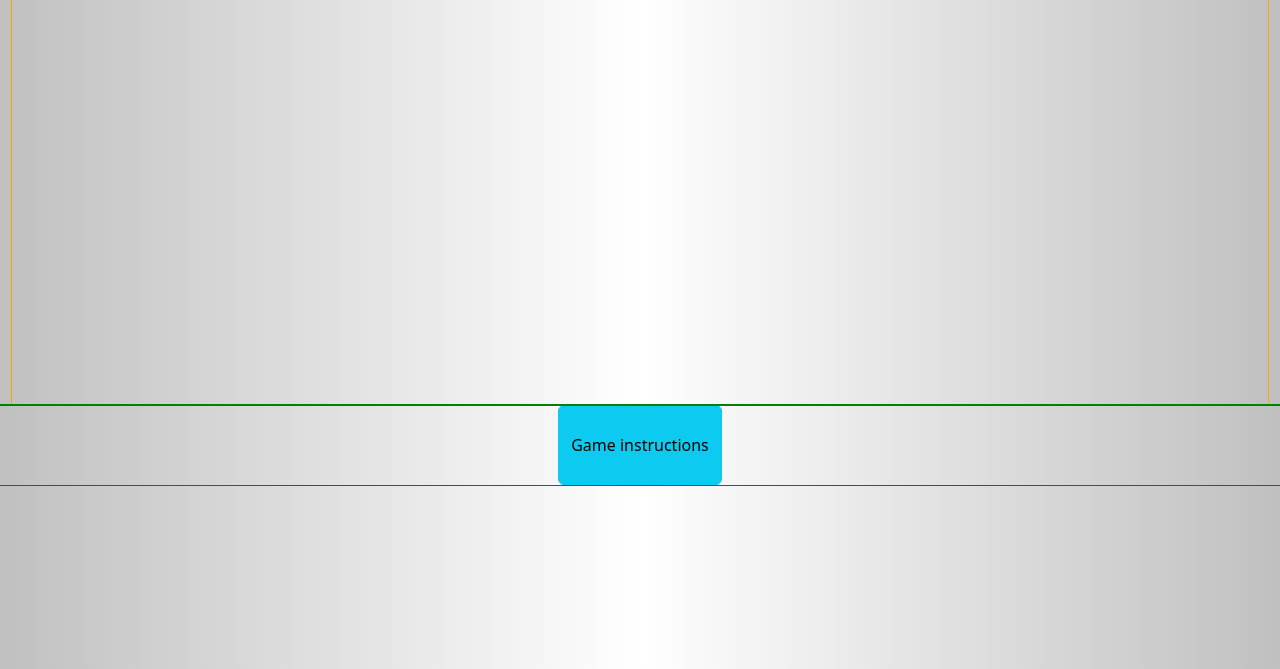
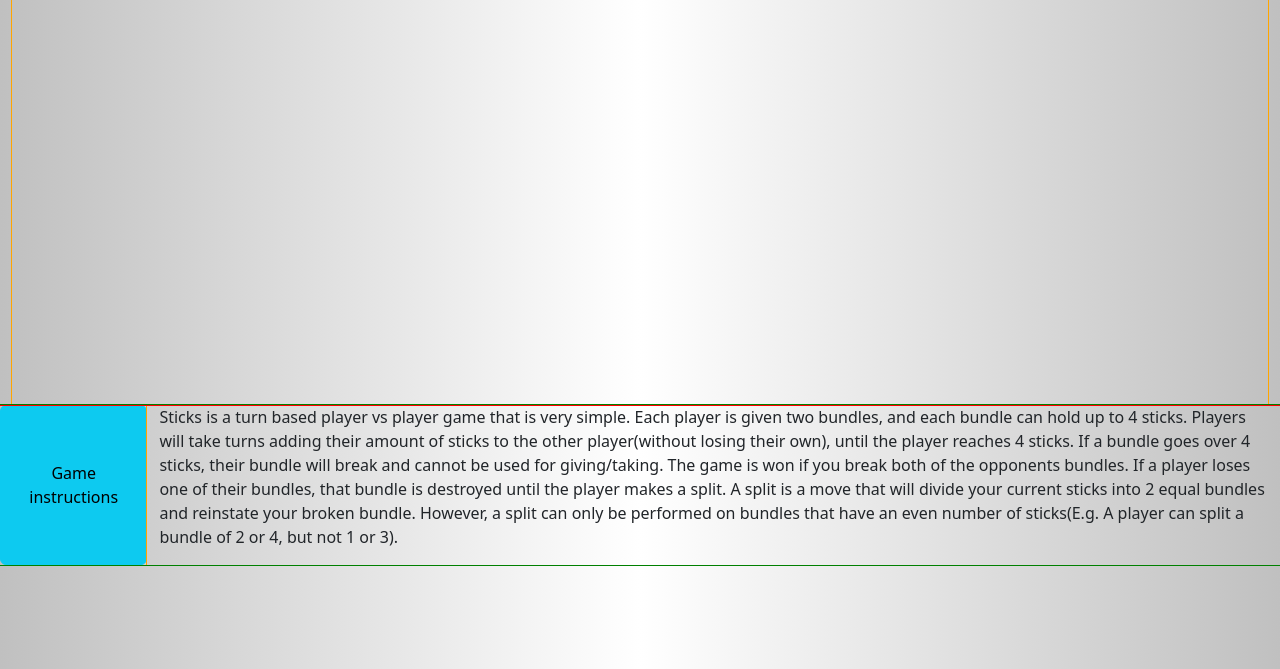
Before and after one commit to TheQueepingHour/Browser-Game, a plain HTML site: page index.html in a window 1280 px wide. Both pictures are taken after a click on the button "Game instructions". Shown: the part 131-800 px from the top of the page. Drawn offline with nearby package versions, Linux system fonts and the light colour scheme.

Commit message:
added button for game instructions

```diff
--- a/assets/script.js
+++ b/assets/script.js
@@ -0,0 +1,20 @@
+document.addEventListener('DOMContentLoaded',async () => {
+
+
+    //Button Logic
+    let footer = document.getElementById('pageFoot')
+    let infoButton = document.getElementById('infoButton')
+    infoButton.addEventListener('click', () => {
+        let infoDiv = document.getElementById('gameInfo')
+
+        if(infoDiv){
+            footer.removeChild(infoDiv)
+        } else {
+            infoDiv = document.createElement('div')
+            infoDiv.textContent = "Sticks is a turn based player vs player game that is very simple. Each player is given two bundles, and each bundle can hold up to 4 sticks. Players will take turns adding their amount of sticks to the other player(without losing their own), until the player reaches 4 sticks. If a bundle goes over 4 sticks, their bundle will break and cannot be used for giving/taking. The game is won if you break both of the opponents bundles. If a player loses one of their bundles, that bundle is destroyed until the player makes a split. A split is a move that will divide your current sticks into 2 equal bundles and reinstate your broken bundle. However, a split can only be performed on bundles that have an even number of sticks(E.g. A player can split a bundle of 2 or 4, but not 1 or 3). "
+            infoDiv.setAttribute('class', 'container-xl flex-grow-1')
+            infoDiv.setAttribute('id', 'gameInfo')
+            footer.append(infoDiv)
+        }
+    })
+})
--- a/assets/styles.css
+++ b/assets/styles.css
@@ -10,8 +10,9 @@ main {
 }
 footer {
     outline: 1px solid green;
-    height: 10vh;
-    max-height: 15vh;
+    height: 20vh;
+    max-height: 25vh;
+    overflow: hidden;
 }
 div {
     outline: 1px solid orange;
--- a/index.html
+++ b/index.html
@@ -42,7 +42,7 @@
             </div>
         </div>
     </main>
-    <footer class="d-flex justify-content-center align-self-center">
+    <footer class="d-flex justify-content-center align-self-center" id="pageFoot">
         <button type="button" class="btn btn-info" id="infoButton">Game instructions</button>
     </footer>
     <!--Scripts-->
```
